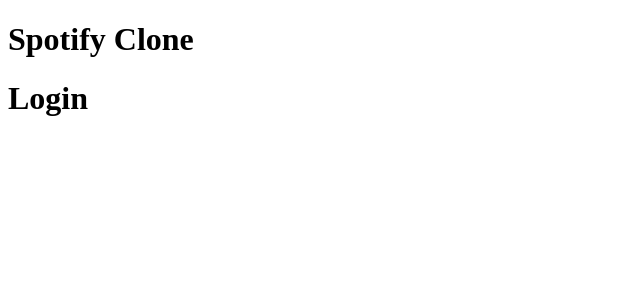
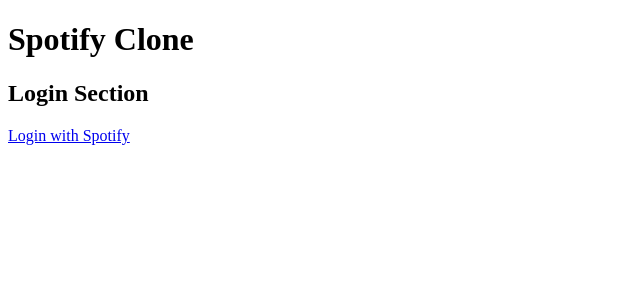
Before and after one commit to trisdauvergne/spotify-clone-client, a React (Create React App) app: page / in a window 1280 px wide. Shown: the top 300 px of the page, without its empty margins (0-640 px from the left). Built offline with nearby package versions, Linux system fonts and the light colour scheme.

Commit message:
Created a dasshboard component and now taking the code string via app.js

```diff
--- a/src/App.js
+++ b/src/App.js
@@ -1,9 +1,14 @@
 import Login from './components/Login.js';
+import Dashboard from './components/Dashboard.js';
+
+const code = new URLSearchParams(window.location.search).get('code');
+console.log('CODE in App.js =', code);
+
 function App() {
   return (
     <div className="App">
       <h1>Spotify Clone</h1>
-      <Login />
+      {code ? <Dashboard code={code} /> : <Login />}
     </div>
   );
 }
--- /dev/null
+++ b/src/components/Dashboard.js
@@ -0,0 +1,11 @@
+import React from 'react'
+
+const Dashboard = () => {
+  return (
+    <div>
+      <h1>Dashboard</h1>
+    </div>
+  )
+}
+
+export default Dashboard
--- a/src/components/Login.js
+++ b/src/components/Login.js
@@ -10,17 +10,17 @@
   'user-read-playback-state',
   'user-modify-playback-state',
 ].join('%20');
-console.log(scope);
 
 const AUTH_URL = `https://accounts.spotify.com/authorize?client_id=${CLIENT_ID}&response_type=code&redirect_uri=${REDIRECT_URI}&scope=${scope}`;
 
-console.log(AUTH_URL);
+// console.log('AUTH_URL in login.js =', AUTH_URL);
 
 const Login = () => {
   return (
-    <div>
-      <h1>Login</h1>
-    </div>
+    <section>
+      <h1>Login Section</h1>
+      <a href={AUTH_URL}>Login with Spotify</a>
+    </section>
   )
 }
 
```
Also changed, not shown: 1 other file (tests, documents, lock files or other folders).
